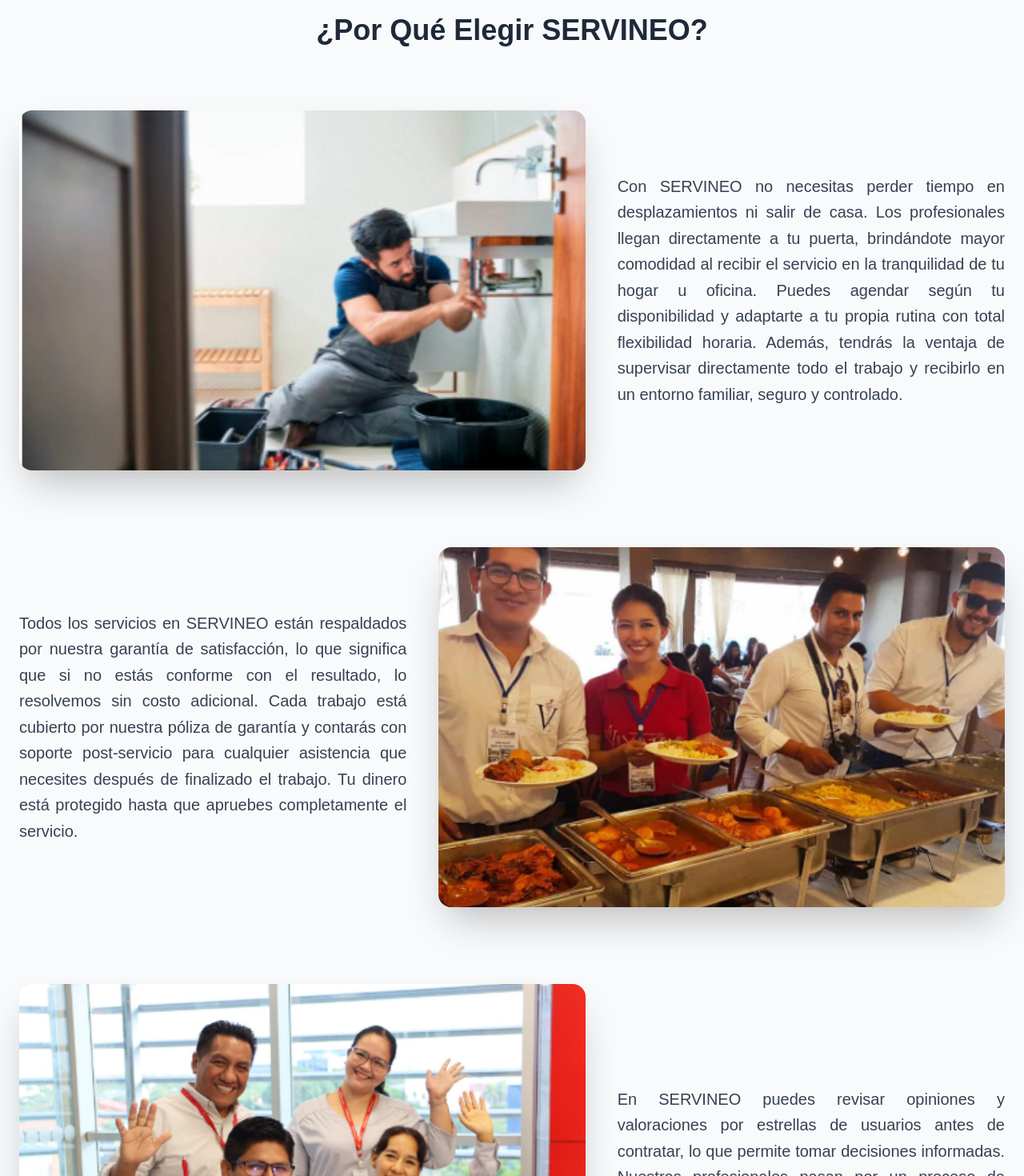
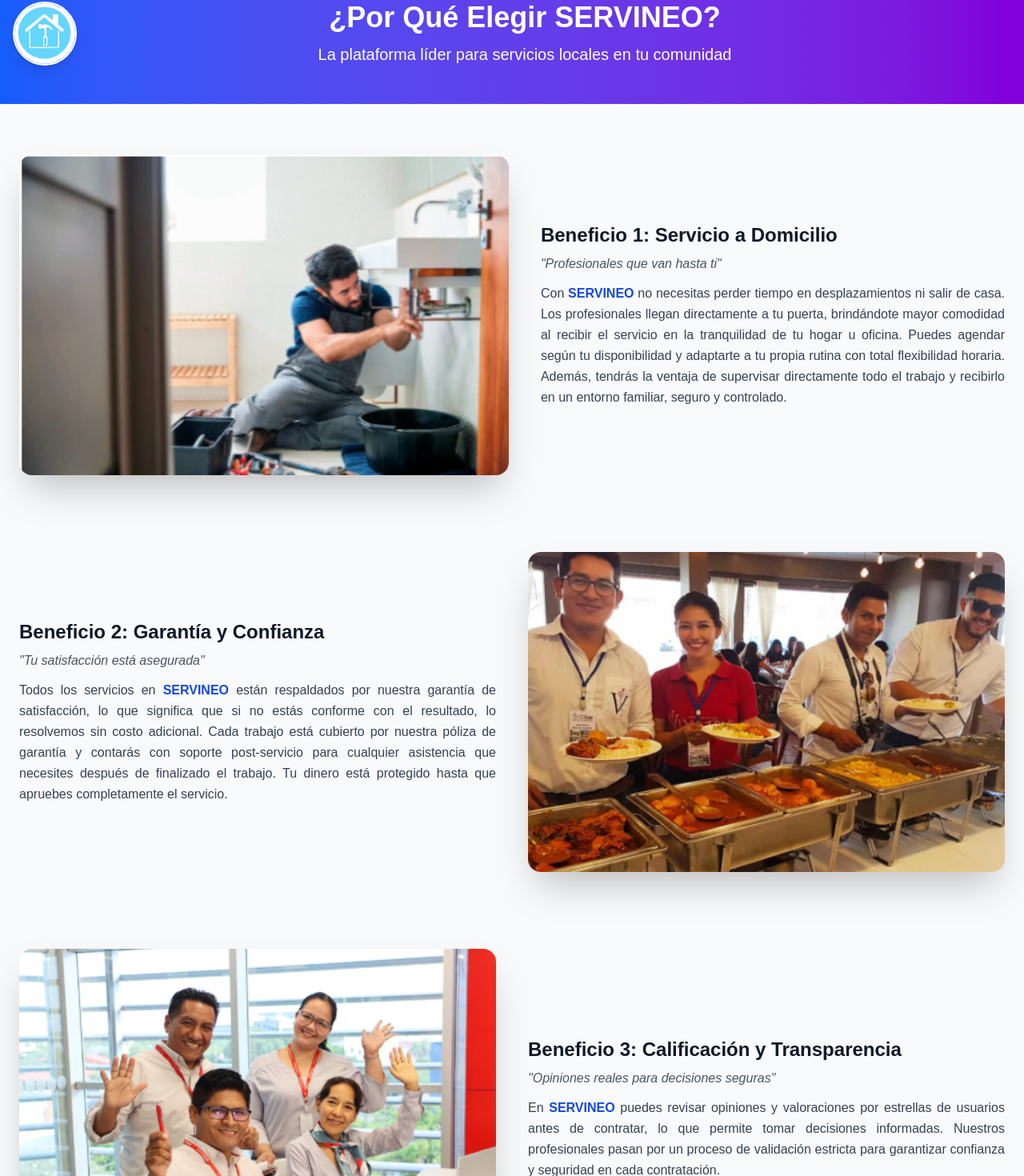
Before and after one commit to robertgt0/alquiler_front, a Next.js app: page /porqueservineo in a window 1280 px wide. Shown: the part 86-1556 px from the top of the page at 80% size. Built offline with nearby package versions, Linux system fonts and the light colour scheme.

Commit message:
fix: informacion de los banners de ventajas

```diff
--- a/src/app/porqueservineo/page.tsx
+++ b/src/app/porqueservineo/page.tsx
@@ -9,77 +9,133 @@
 
   return (
     <main className="w-full flex flex-col items-center justify-center bg-gray-50 text-center">
-      <section className="w-full max-w-7xl px-6 py-16">
-        <h1 className="text-4xl font-bold mb-20 text-gray-800">
-          ¿Por Qué Elegir SERVINEO?
-        </h1>
+      {/* 🔹 Header principal */}
+      <section className="bg-gradient-to-r from-blue-600 to-purple-700 text-white py-12 w-full">
+        <div className="container mx-auto px-4">
+          <div className="flex items-center">
+            <div className="flex-shrink-0 mr-6 md:mr-8">
+              <img
+                src="/logo-servineo.jpg"
+                alt="SERVINEO Logo"
+                className="w-16 h-16 md:w-20 md:h-20 object-cover rounded-full border-2 border-white shadow-lg"
+              />
+            </div>
+            <div className="flex-1 text-center">
+              <h1 className="text-3xl md:text-4xl font-bold mb-3">
+                ¿Por Qué Elegir SERVINEO?
+              </h1>
+              <p className="text-lg md:text-xl">
+                La plataforma líder para servicios locales en tu comunidad
+              </p>
+            </div>
+            <div className="w-16 h-16 md:w-20 md:h-20 flex-shrink-0"></div>
+          </div>
+        </div>
+      </section>
 
-        {/* Banner 1 - Imagen izquierda */}
-        <div className="flex flex-col md:flex-row items-center mb-24 gap-10">
+      {/* 🔹 Contenido principal */}
+      <section className="w-full max-w-7xl px-6 py-16 space-y-24 text-left">
+        {/* Beneficio 1 */}
+        <div className="flex flex-col md:flex-row items-center gap-10">
           <Image
             src="/beneficio1.png"
             alt="Beneficio 1"
-            width={1200}
-            height={700}
-            className="rounded-2xl shadow-2xl object-cover w-full md:w-[900px] h-[450px]"
+            width={800}
+            height={500}
+            className="rounded-2xl shadow-2xl object-cover w-full md:w-[50%] h-[400px]"
           />
-          <p className="text-gray-700 text-justify text-xl leading-relaxed md:w-1/2">
-            Con SERVINEO no necesitas perder tiempo en desplazamientos ni salir de casa.
-            Los profesionales llegan directamente a tu puerta, brindándote mayor comodidad
-            al recibir el servicio en la tranquilidad de tu hogar u oficina. Puedes
-            agendar según tu disponibilidad y adaptarte a tu propia rutina con total
-            flexibilidad horaria. Además, tendrás la ventaja de supervisar directamente
-            todo el trabajo y recibirlo en un entorno familiar, seguro y controlado.
-          </p>
+          <div className="md:w-1/2">
+            <h2 className="text-2xl font-bold mb-2 text-gray-900">
+              Beneficio 1: Servicio a Domicilio
+            </h2>
+            <p className="italic text-gray-600 mb-3">
+              "Profesionales que van hasta ti"
+            </p>
+            <p className="text-gray-700 text-justify leading-relaxed">
+              Con <span className="font-semibold text-blue-700">SERVINEO</span> no necesitas
+              perder tiempo en desplazamientos ni salir de casa. Los profesionales
+              llegan directamente a tu puerta, brindándote mayor comodidad al recibir
+              el servicio en la tranquilidad de tu hogar u oficina. Puedes agendar
+              según tu disponibilidad y adaptarte a tu propia rutina con total
+              flexibilidad horaria. Además, tendrás la ventaja de supervisar
+              directamente todo el trabajo y recibirlo en un entorno familiar, seguro
+              y controlado.
+            </p>
+          </div>
         </div>
 
-        {/* Banner 2 - Imagen derecha */}
-        <div className="flex flex-col md:flex-row-reverse items-center mb-24 gap-10">
+        {/* Beneficio 2 */}
+        <div className="flex flex-col md:flex-row-reverse items-center gap-10">
           <Image
             src="/beneficio2.png"
             alt="Beneficio 2"
-            width={1200}
-            height={700}
-            className="rounded-2xl shadow-2xl object-cover w-full md:w-[900px] h-[450px]"
+            width={800}
+            height={500}
+            className="rounded-2xl shadow-2xl object-cover w-full md:w-[50%] h-[400px]"
           />
-          <p className="text-gray-700 text-justify text-xl leading-relaxed md:w-1/2">
-            Todos los servicios en SERVINEO están respaldados por nuestra garantía
-            de satisfacción, lo que significa que si no estás conforme con el resultado,
-            lo resolvemos sin costo adicional. Cada trabajo está cubierto por nuestra
-            póliza de garantía y contarás con soporte post-servicio para cualquier
-            asistencia que necesites después de finalizado el trabajo. Tu dinero está
-            protegido hasta que apruebes completamente el servicio.
-          </p>
+          <div className="md:w-1/2">
+            <h2 className="text-2xl font-bold mb-2 text-gray-900">
+              Beneficio 2: Garantía y Confianza
+            </h2>
+            <p className="italic text-gray-600 mb-3">
+              "Tu satisfacción está asegurada"
+            </p>
+            <p className="text-gray-700 text-justify leading-relaxed">
+              Todos los servicios en{" "}
+              <span className="font-semibold text-blue-700">SERVINEO</span> están
+              respaldados por nuestra garantía de satisfacción, lo que significa que
+              si no estás conforme con el resultado, lo resolvemos sin costo
+              adicional. Cada trabajo está cubierto por nuestra póliza de garantía y
+              contarás con soporte post-servicio para cualquier asistencia que
+              necesites después de finalizado el trabajo. Tu dinero está protegido
+              hasta que apruebes completamente el servicio.
+            </p>
+          </div>
         </div>
 
-        {/* Banner 3 - Imagen izquierda */}
-        <div className="flex flex-col md:flex-row items-center mb-24 gap-10">
+        {/* Beneficio 3 */}
+        <div className="flex flex-col md:flex-row items-center gap-10">
           <Image
             src="/beneficio3.png"
             alt="Beneficio 3"
-            width={1200}
-            height={700}
-            className="rounded-2xl shadow-2xl object-cover w-full md:w-[900px] h-[450px]"
+            width={800}
+            height={500}
+            className="rounded-2xl shadow-2xl object-cover w-full md:w-[50%] h-[400px]"
           />
-          <p className="text-gray-700 text-justify text-xl leading-relaxed md:w-1/2">
-            En SERVINEO puedes revisar opiniones y valoraciones por estrellas de usuarios
-            antes de contratar, lo que permite tomar decisiones informadas. Nuestros
-            profesionales pasan por un proceso de validación estricta para garantizar
-            confianza y seguridad en cada contratación.
-          </p>
+          <div className="md:w-1/2">
+            <h2 className="text-2xl font-bold mb-2 text-gray-900">
+              Beneficio 3: Calificación y Transparencia
+            </h2>
+            <p className="italic text-gray-600 mb-3">
+              "Opiniones reales para decisiones seguras"
+            </p>
+            <p className="text-gray-700 text-justify leading-relaxed">
+              En <span className="font-semibold text-blue-700">SERVINEO</span> puedes
+              revisar opiniones y valoraciones por estrellas de usuarios antes de
+              contratar, lo que permite tomar decisiones informadas. Nuestros
+              profesionales pasan por un proceso de validación estricta para
+              garantizar confianza y seguridad en cada contratación.
+            </p>
+          </div>
         </div>
       </section>
 
-      {/* Tabla comparativa */}
+      {/* 🔹 Tabla comparativa que toca los bordes */}
       <section className="w-full bg-white">
         <div className="overflow-x-auto w-full">
           <table className="w-full border-collapse border border-gray-300 text-center text-base md:text-lg">
             <thead className="bg-gray-100">
               <tr>
                 <th className="border border-gray-300 p-4"></th>
-                <th className="border border-gray-300 p-4 text-blue-700 font-bold">Servineo</th>
-                <th className="border border-gray-300 p-4 font-semibold">Competidor 1</th>
-                <th className="border border-gray-300 p-4 font-semibold">Competidor 2</th>
+                <th className="border border-gray-300 p-4 text-blue-700 font-bold">
+                  Servineo
+                </th>
+                <th className="border border-gray-300 p-4 font-semibold">
+                  Competidor 1
+                </th>
+                <th className="border border-gray-300 p-4 font-semibold">
+                  Competidor 2
+                </th>
               </tr>
             </thead>
             <tbody>
@@ -93,7 +149,10 @@
               ].map((row, i) => (
                 <tr key={i} className="hover:bg-gray-50">
                   {row.map((cell, j) => (
-                    <td key={j} className="border border-gray-300 p-4 text-gray-700">
+                    <td
+                      key={j}
+                      className="border border-gray-300 p-4 text-gray-700"
+                    >
                       {cell}
                     </td>
                   ))}
@@ -104,7 +163,7 @@
         </div>
       </section>
 
-      {/* Sección final */}
+      {/* 🔹 Sección final */}
       <section className="w-full py-16 flex flex-col items-center bg-gray-50">
         <h2 className="text-3xl font-semibold mb-8 text-gray-800">
           ¿Listo para Unirte a SERVINEO?
```
